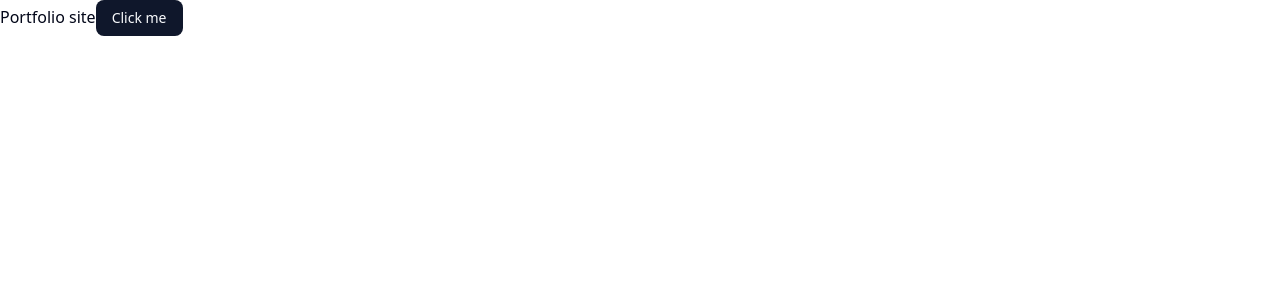
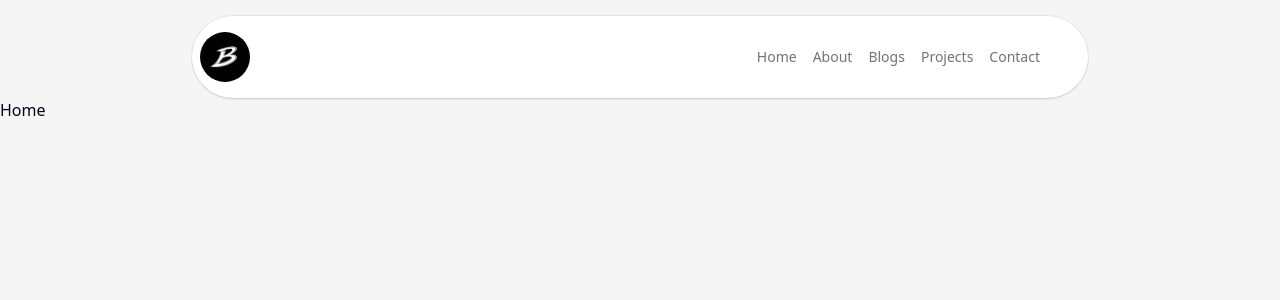
Before and after one commit to bishalshrestha013/portfolio-site, a Next.js app: page / in a window 1280 px wide. Shown: the top 300 px of the page. Built offline with nearby package versions, Linux system fonts and the light colour scheme.

Commit message:
feat: add navbar

```diff
--- a/app/globals.css
+++ b/app/globals.css
@@ -45,6 +45,9 @@
   --radius-2xl: calc(var(--radius) + 8px);
   --radius-3xl: calc(var(--radius) + 12px);
   --radius-4xl: calc(var(--radius) + 16px);
+  --shadow-aceternity:
+    0px 2px 3px -1px rgba(0, 0, 0, 0.1), 0px 1px 0px 0px rgba(25, 28, 33, 0.02),
+    0px 0px 0px 1px rgba(25, 28, 33, 0.08);
 }
 
 @media (prefers-color-scheme: dark) {
--- a/app/layout.tsx
+++ b/app/layout.tsx
@@ -1,6 +1,7 @@
 import type { Metadata } from "next";
 import { Geist, Geist_Mono } from "next/font/google";
 import "./globals.css";
+import Navbar from "@/components/navbar";
 
 const geistSans = Geist({
   variable: "--font-geist-sans",
@@ -25,8 +26,9 @@ export default function RootLayout({
   return (
     <html lang="en">
       <body
-        className={`${geistSans.variable} ${geistMono.variable} antialiased`}
+        className={`${geistSans.variable} ${geistMono.variable} antialiased h-screen bg-neutral-100`}
       >
+        <Navbar />
         {children}
       </body>
     </html>
--- a/app/page.tsx
+++ b/app/page.tsx
@@ -1,10 +1,3 @@
-import { Button } from "@/components/ui/button";
-
 export default function Home() {
-  return (
-    <div>
-      Portfolio site
-      <Button variant="default">Click me</Button>
-    </div>
-  );
+  return <div>Home</div>;
 }
--- /dev/null
+++ b/components/navbar.tsx
@@ -0,0 +1,47 @@
+"use client";
+
+import Link from "next/link";
+import Logo from "../app/logo.png";
+import Image from "next/image";
+import { Menu } from "lucide-react";
+import { useState } from "react";
+import { NAV_LINKS } from "@/constant";
+
+const Navbar = () => {
+  const [open, setOpen] = useState(false);
+
+  const renderNavLinks = () => {
+    return NAV_LINKS.map((link, index) => (
+      <Link className="hover:text-neutral-900" key={index} href={link.href}>
+        {link.name}
+      </Link>
+    ));
+  };
+
+  return (
+    <div className="flex relative md:rounded-full bg-white justify-between items-center gap-4 md:mt-4 max-w-4xl mx-auto px-2 py-4 md:shadow-aceternity ">
+      <Image
+        src={Logo}
+        alt="logo"
+        height={50}
+        width={50}
+        className="rounded-full"
+      />
+      <div className="hidden md:flex items-center gap-4 text-sm text-neutral-500 mr-10">
+        {renderNavLinks()}
+      </div>
+      <button onClick={() => setOpen(!open)} className="md:hidden">
+        <Menu />
+      </button>
+      {open && (
+        <div className="absolute inset-x-0 bg-white rounded-md shadow-aceternity top-25 max-w-[95%] mx-auto">
+          <div className="flex md:hidden flex-col items-start gap-4 text-sm text-neutral-500 p-4">
+            {renderNavLinks()}
+          </div>
+        </div>
+      )}
+    </div>
+  );
+};
+
+export default Navbar;
--- /dev/null
+++ b/constant.ts
@@ -0,0 +1,7 @@
+export const NAV_LINKS = [
+  { name: "Home", href: "/" },
+  { name: "About", href: "/about" },
+  { name: "Blogs", href: "/blogs" },
+  { name: "Projects", href: "/projects" },
+  { name: "Contact", href: "/contact" },
+];
```
Also changed, not shown: app/logo.png (added).
